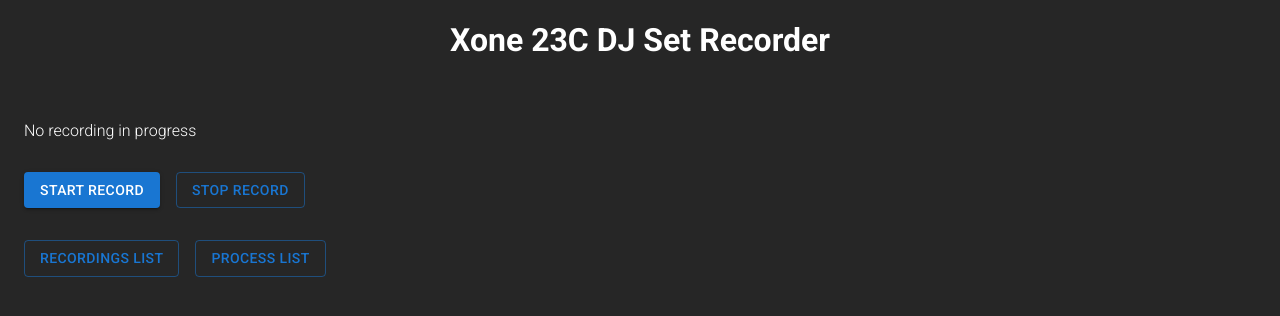
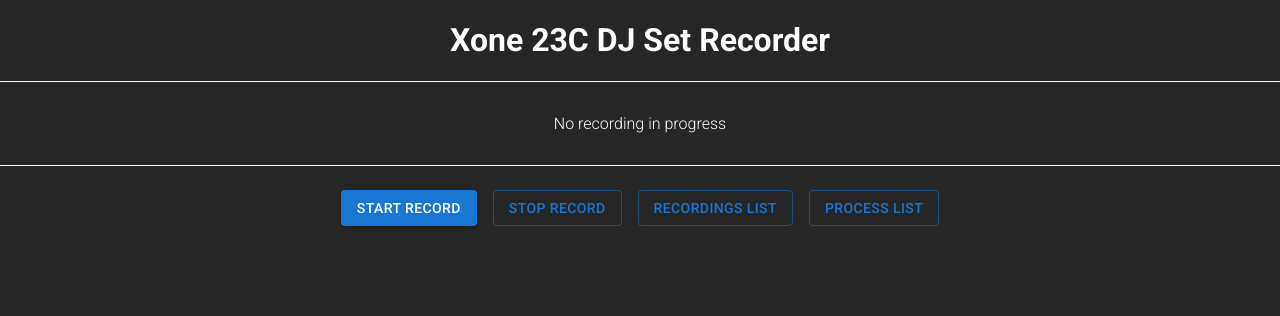
Before and after one commit to pierreolivier/music-recorder, a React app: page / in a window 1280 px wide. Shown: the top 316 px of the page. Built offline with nearby package versions, Linux system fonts and the light colour scheme.

Commit message:
better button ui

```diff
--- a/public/index.html
+++ b/public/index.html
@@ -10,6 +10,10 @@
             rel="stylesheet"
             href="https://fonts.googleapis.com/css2?family=Roboto:wght@300;400;500;600;700&display=swap"
     />
+    <meta
+            name="viewport"
+            content="width=device-width, initial-scale=1, shrink-to-fit=no"
+    />
 </head>
 
 <body>
--- a/src/App.css
+++ b/src/App.css
@@ -7,18 +7,27 @@
     color: #ffffff;
 }
 
-.status {
-    margin-top: 32px;
+.title {
     margin-left: 8px;
     margin-right: 8px;
+}
+
+.divider {
+    border-top: 1px solid;
+    width: 100%;
+}
+
+.status {
+    margin: 32px 8px;
     text-align: center;
 }
 
 .actions {
-
+    margin-top: 12px;
 }
 
 .actions Button {
     margin-left: 8px;
     margin-right: 8px;
+    margin-top: 12px;
 }
--- a/src/App.jsx
+++ b/src/App.jsx
@@ -14,25 +14,18 @@
 
     return (
         <div>
-            <h1>Xone 23C DJ Set Recorder</h1>
+            <h1 className={"title"}>Xone 23C DJ Set Recorder</h1>
+            <div className={"divider"}></div>
 
-            <Grid container spacing={2}>
-                <Grid xs={12}>
-                    <Item className={"status"}>No recording in progress</Item>
-                </Grid>
-                <Grid xs={12}>
-                    <Item className={"actions"}>
-                        <Button variant="contained">Start record</Button>
-                        <Button variant="outlined">Stop record</Button>
-                    </Item>
-                </Grid>
-                <Grid xs={12}>
-                    <Item className={"actions"}>
-                        <Button onClick={() => location.assign('http://' + location.hostname + '/recordings/')} variant="outlined">Recordings list</Button>
-                        <Button onClick={() => location.assign('/api/list')} variant="outlined">Process list</Button>
-                    </Item>
-                </Grid>
-            </Grid>
+            <div className={"status"}>No recording in progress</div>
+            <div className={"divider"}></div>
+
+            <div className={"actions"}>
+                <Button variant="contained">Start record</Button>
+                <Button variant="outlined">Stop record</Button>
+                <Button onClick={() => location.assign('http://' + location.hostname + '/recordings/')} variant="outlined">Recordings list</Button>
+                <Button onClick={() => location.assign('/api/list')} variant="outlined">Process list</Button>
+            </div>
         </div>
     );
 }
```
